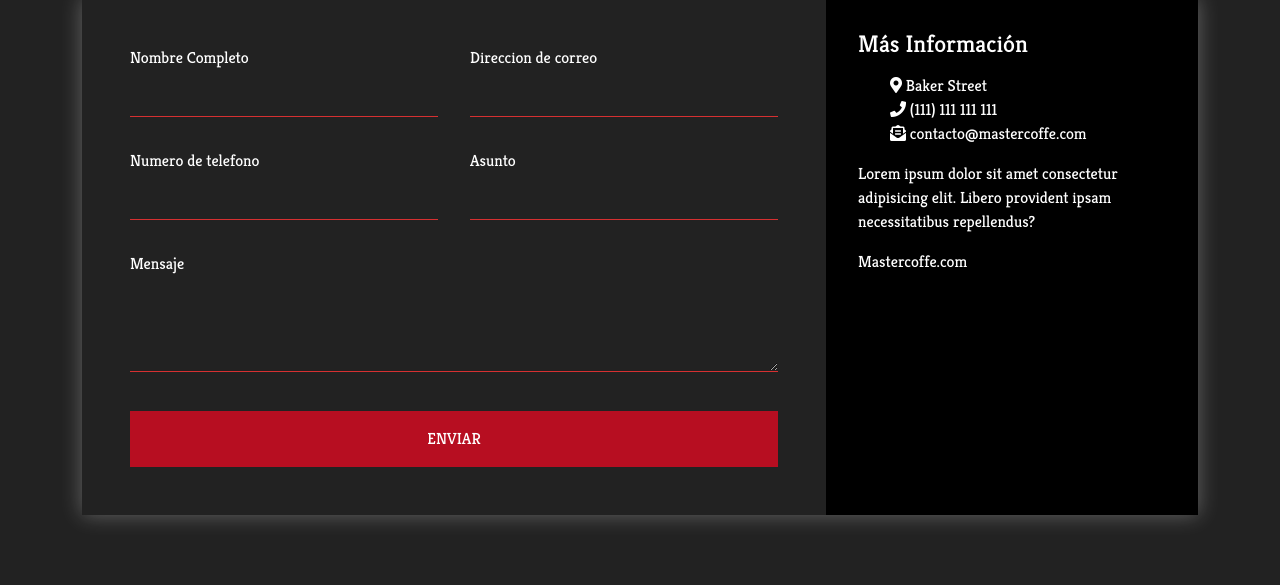
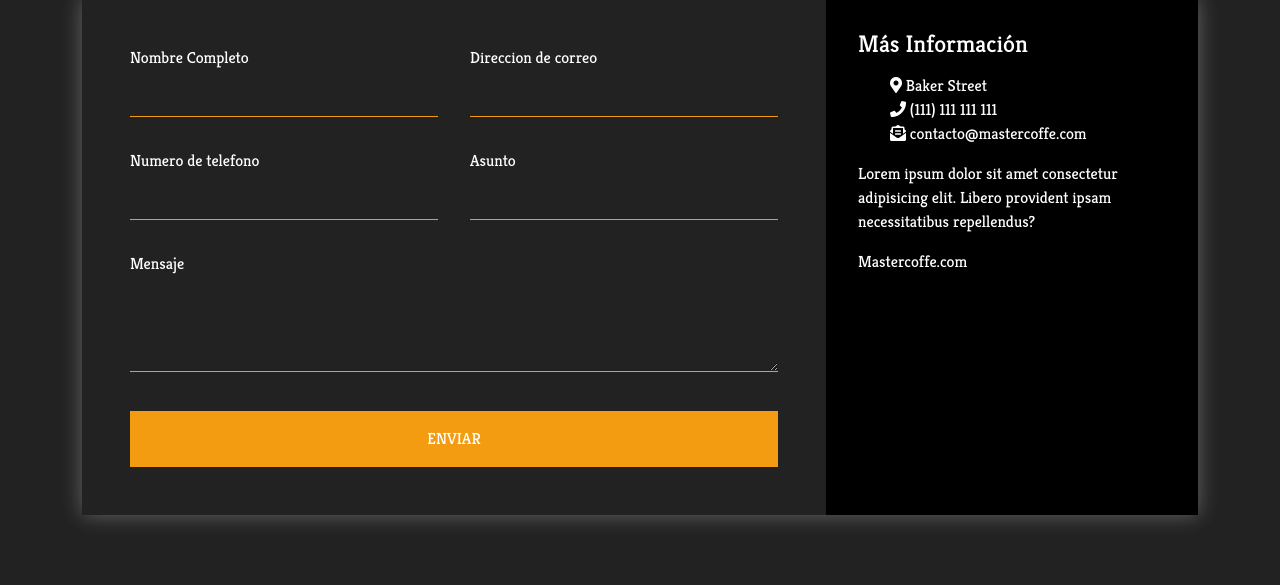
Before and after one commit to IsmaaCARP/pagina-con-bt, a plain HTML site: page pages/contact.html in a window 1280 px wide. Shown: the part 188-773 px from the top of the page. Drawn offline with nearby package versions, Linux system fonts and the light colour scheme.

Commit message:
cambiando colores

```diff
--- a/css/main.css
+++ b/css/main.css
@@ -206,11 +206,11 @@ ul {
   background: none;
   outline: 0;
   color: #fff;
-  border-bottom: 1px solid #d63031;
+  border-bottom: 1px solid #f39c12;
 }
 
 .contact-form form button {
-  background: #b70e21;
+  background: #f39c12;
   border: 0;
   text-transform: uppercase;
   padding: 1em;
```
